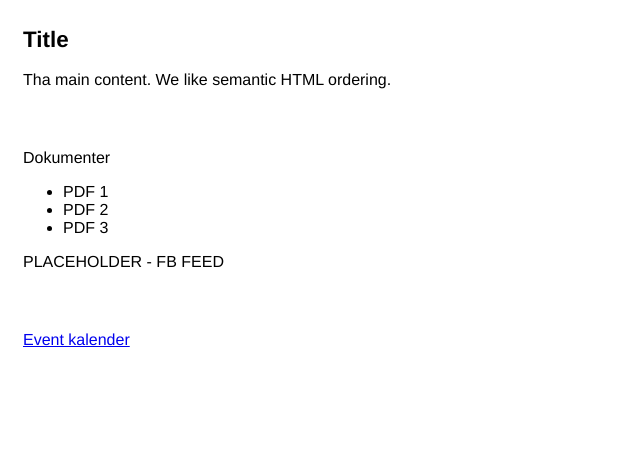
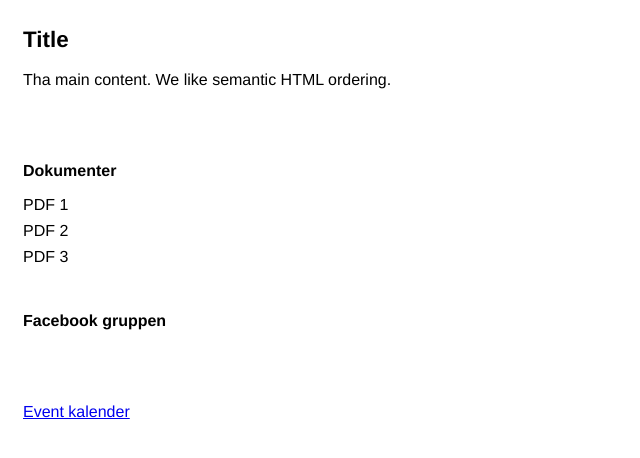
Before and after one commit to mortenthorpe/bfa-fe, a plain HTML site: page index.html in a window 1280 px wide. Shown: the whole page, without its empty margins (0-640 px from the left). Drawn offline with Linux system fonts and the light colour scheme.

Commit message:
list-styling, font elems styled

```diff
--- /dev/null
+++ b/assets/src/sass/_global-elems.scss
@@ -0,0 +1,8 @@
+$list-item-padding: 0 0 0.5em 0;
+ul, ul li {
+	padding: $list-item-padding;
+	list-style: none;
+	list-style-type: none;
+	display: block;
+	clear: both;
+}
--- a/assets/src/sass/_typography.scss
+++ b/assets/src/sass/_typography.scss
@@ -1,10 +1,11 @@
 body {
-	font-size: medium;
+	font-size: 1em;
 }
 
 body {
 	* {font-family: Helvetica, Arial, Verdana;
 	font-size: 1em;}
 	h1, h2, h3{font-weight: 900;}
-	h1{font-size: 1.4em;}
+	h1 {font-size: 1.4em;}
+	h2 {font-size: 1em;}
 }
--- a/assets/src/sass/main.scss
+++ b/assets/src/sass/main.scss
@@ -1,6 +1,7 @@
 @import "../../zen-grids-master/sass/zen-grids";
 @import "colors";
 @import "typography";
+@import "global-elems";
 
 $padding: 60px 0;
 
@@ -15,6 +16,7 @@ $zen-column-primary: $zen-columns - $zen-column-first;
 $zen-gutters: 30px;
 $mobile-min-width: 320px;
 $mobile-max-width: 812px;
+
 
 .container{
 	@include zen-grid-container();
--- a/index.html
+++ b/index.html
@@ -16,16 +16,15 @@
 	  </article>
 	  <div class="main">
 	  <aside class="primary">
-        <label>Dokumenter</label>
+        <h2>Dokumenter</h2>
 		<ul>
 			<li>PDF 1</li>
-						<li>PDF 2</li>
-									<li>PDF 3</li>
+			<li>PDF 2</li>
+			<li>PDF 3</li>
 		</ul>
-
 	  </aside>
 	  <aside class="secondary">
-	           PLACEHOLDER - FB FEED
+        <h2>Facebook gruppen</h2>
 	  </aside>
   </div>
 	  <footer class="footer1">
```
Also changed, not shown: assets/css/main.css, 1 other file.
